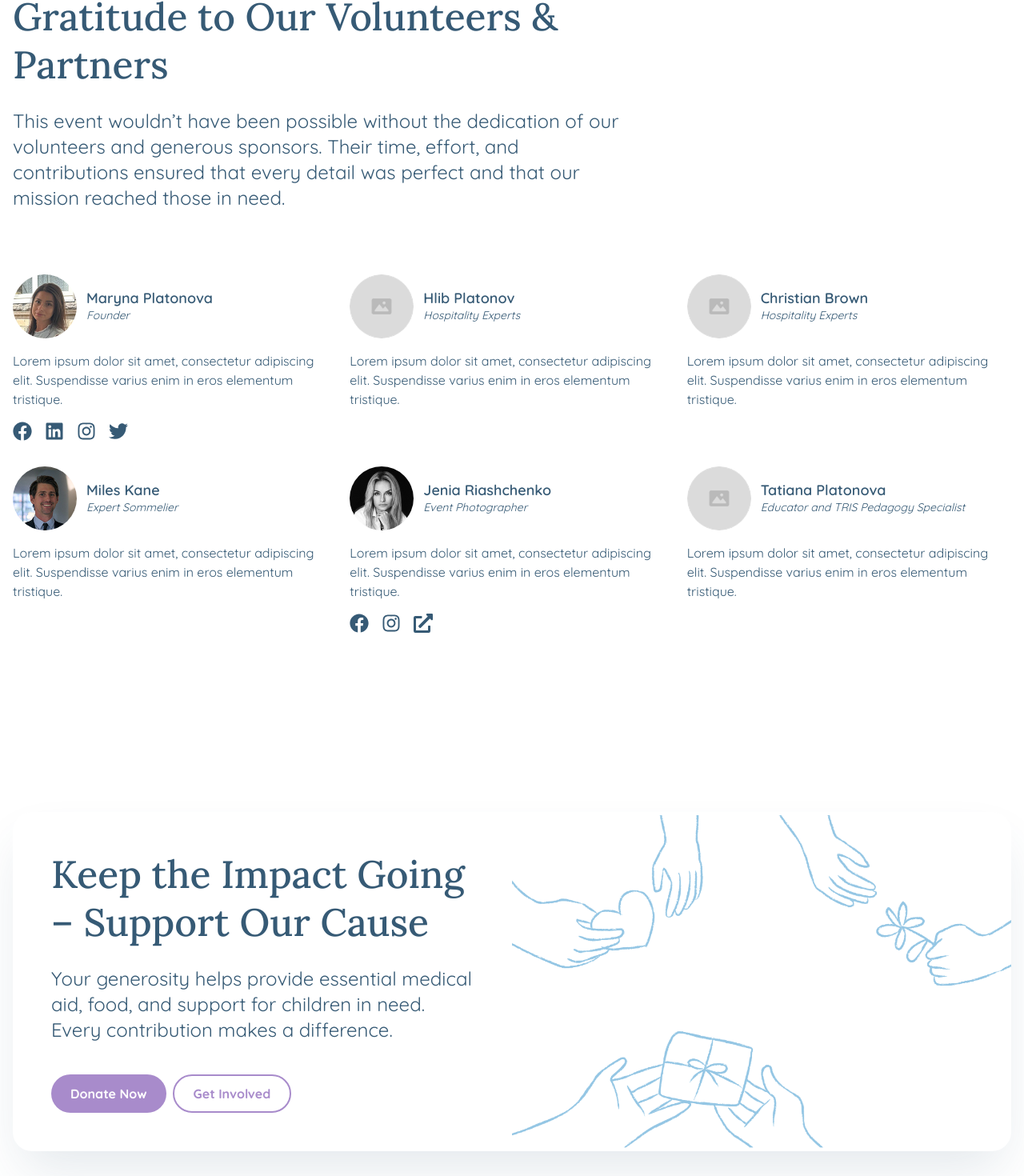
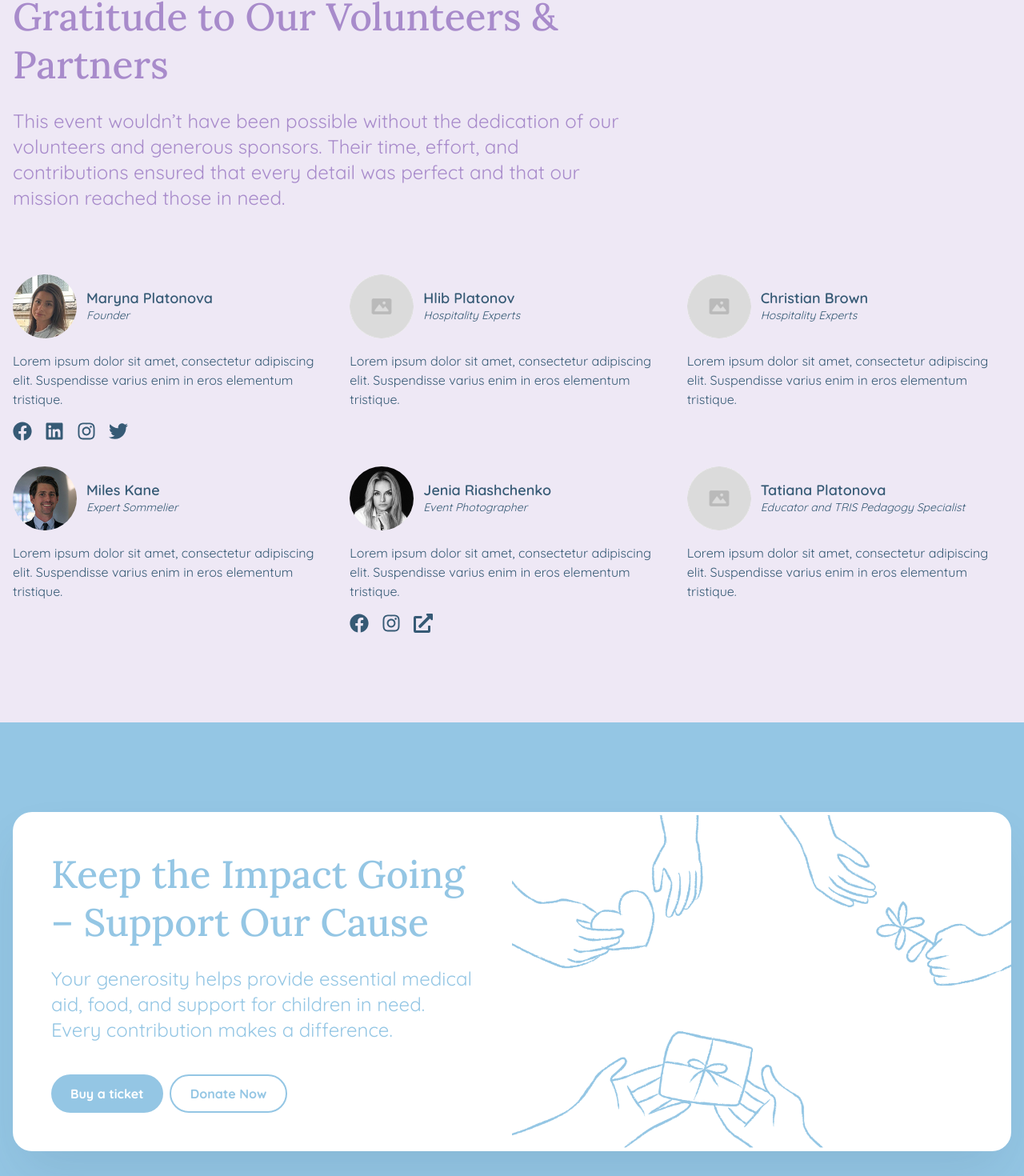
Before and after one commit to grifano/project-kindkids, a Next.js app: page /about in a window 1280 px wide. Shown: the part 4385-5855 px from the top of the page at 80% size. Built offline with nearby package versions, Linux system fonts and the light colour scheme.

Commit message:
update buttons hover

```diff
--- a/components/Button.tsx
+++ b/components/Button.tsx
@@ -36,7 +36,7 @@ const Button: React.FC<ButtonProps> = ({
       "border-2 border-primary-purple text-primary-purple hover:bg-primary-lightPurple transition-colors px-6 py-3",
     link: "hover:underline",
     blueSecondary:
-      "border-2 border-primary-lightBlue text-primary-lightBlue hover:bg-action-headerHover transition-colors px-6 py-3",
+      "border-2 border-primary-lightBlue text-primary-lightBlue hover:bg-primary-lightBlue hover:text-white transition-colors px-6 py-3",
   };
 
   // Stripe: Checkout button
--- a/components/SectionCTAHands.tsx
+++ b/components/SectionCTAHands.tsx
@@ -5,17 +5,18 @@ import Image from "next/image";
 
 const SectionCTAHands = () => {
   return (
-    <section className="section-padding max-lg:relative">
+    <section className="section-padding bg-primary-lightBlue max-lg:relative">
       <div className="container-large">
         <div className="items-center rounded-3xl lg:grid lg:grid-cols-2 lg:bg-white lg:shadow-xxlarge">
           <div className="left-1/2 top-1/2 w-full max-w-[768px] p-6 max-lg:absolute max-lg:-translate-x-1/2 max-lg:-translate-y-1/2 max-lg:text-center max-sm:static max-sm:translate-x-0 max-sm:translate-y-0 lg:p-12">
             <SectionHeading
               title="Keep the Impact Going – Support Our Cause"
               subtitle="Your generosity helps provide essential medical aid, food, and support for children in need. Every contribution makes a difference."
+              className="text-primary-lightBlue"
             />
             <div className="mt-10 flex justify-center gap-2 lg:justify-start">
-              <Button variant="primary" label="Donate Now" url="/404" />
-              <Button variant="secondary" label="Get Involved" url="/404" />
+              <Button label="Buy a ticket" variant="bluePrimary" stripe />
+              <Button label="Donate Now" variant="blueSecondary" stripe />
             </div>
           </div>
           <Image
--- a/components/SectionVolonteers.tsx
+++ b/components/SectionVolonteers.tsx
@@ -6,12 +6,12 @@ import SectionHeading from "./SectionHeading";
 
 const SectionVolonteers = () => {
   return (
-    <section className="section-padding">
+    <section className="section-padding bg-primary-lightPurple">
       <div className="container-large">
         <SectionHeading
           title="Gratitude to Our Volunteers & Partners"
           subtitle="This event wouldn’t have been possible without the dedication of our volunteers and generous sponsors. Their time, effort, and contributions ensured that every detail was perfect and that our mission reached those in need."
-          className="max-w-[768px]"
+          className="max-w-[768px] text-primary-purple"
         />
         <div className="spacer-medium"></div>
         <ul className="grid gap-4 gap-y-8 sm:grid-cols-2 lg:grid-cols-3">
--- a/tailwind.config.ts
+++ b/tailwind.config.ts
@@ -12,7 +12,7 @@ const config: Config = {
       colors: {
         primary: {
           purple: "#A88BCB",
-          lightPurple: "#F7F3FA",
+          lightPurple: "#EEE8F5",
           yellow: "#F5C278",
           pink: "#F3A9B1",
           deepBlue: "#365A75",
```
